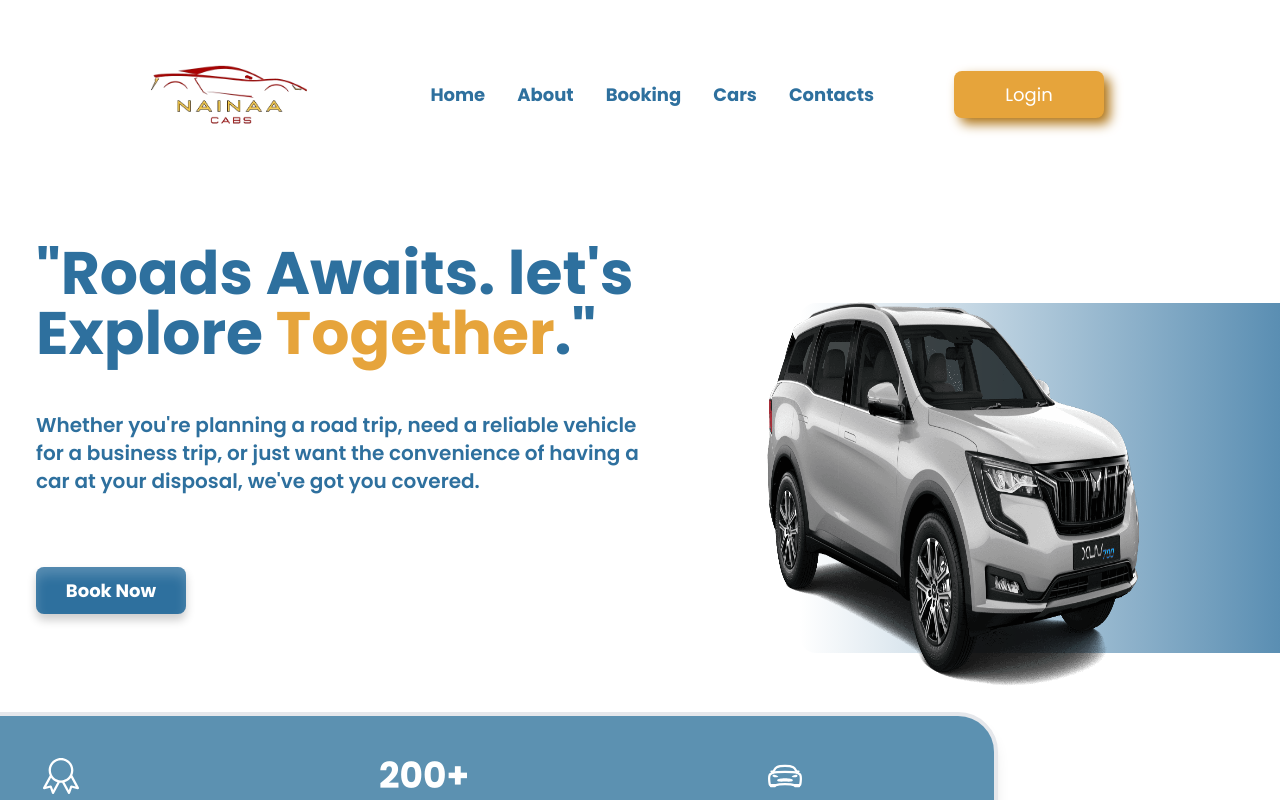
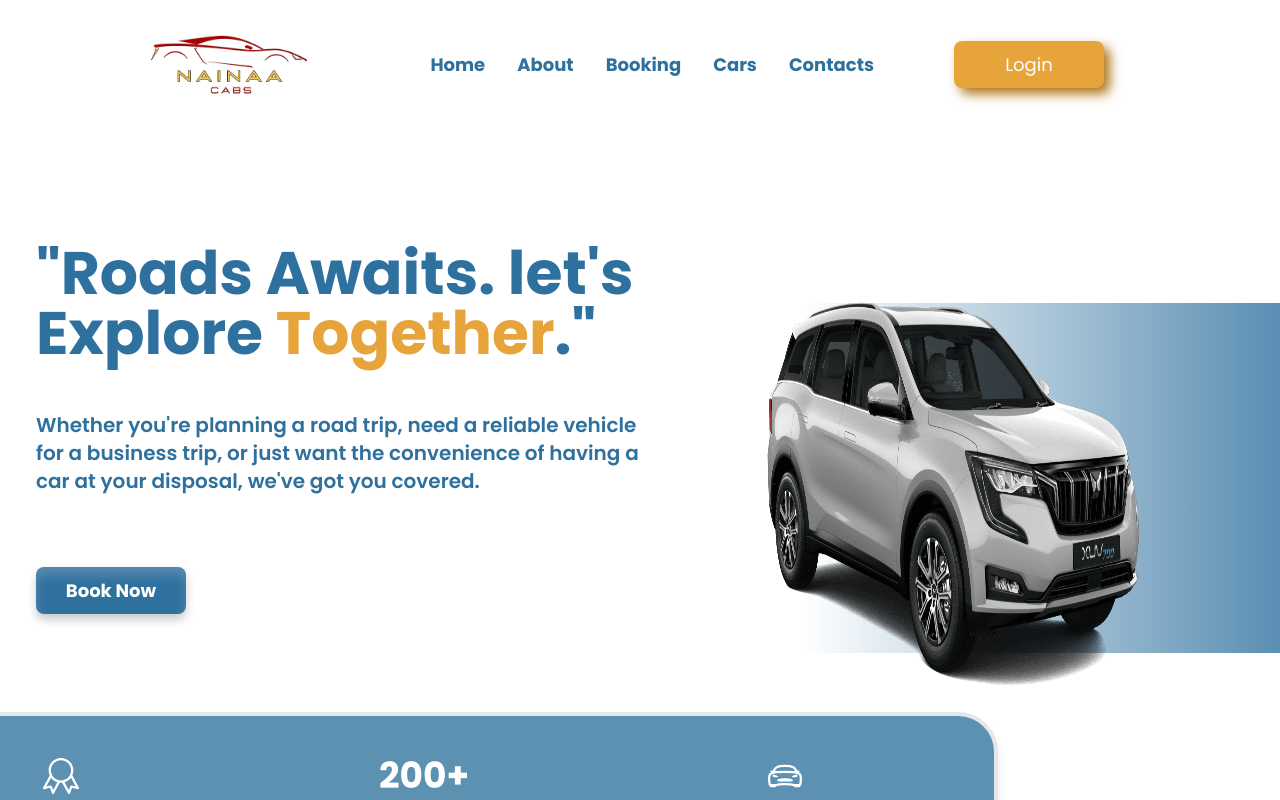
Before and after one commit to Gdgiri/NAINAA-CABS, a React (Vite) app: page / in a window 1280 px wide. Shown: the top 800 px of the page. Built offline with nearby package versions, Linux system fonts and the light colour scheme.

Commit message:
update new in nainaa cabs

```diff
--- a/src/Components/Navbar.css
+++ b/src/Components/Navbar.css
@@ -2,10 +2,7 @@
   font-family: Poppins, "sansarif";
 }
 
-.nav {
-  position: relative;
-  top: 30px;
-}
+
 
 /* .logo {
   position: relative;
@@ -125,8 +122,7 @@
   box-shadow: 2px 4px 6px rgba(0, 0, 0, 0.2); /* pressed shadow */
 }
 
-
-.logo-image{
+.logo-image {
   width: 200px;
 }
 
@@ -164,8 +160,6 @@
     position: relative;
     left: 30px;
   }
-
-
 }
 
 @media (width: 1440px) {
--- a/src/Components/Navbar.jsx
+++ b/src/Components/Navbar.jsx
@@ -51,7 +51,7 @@ const Navbar = () => {
   };
 
   return (
-    <div className="bg-white nav">
+    <div className="bg-white nav sticky top-0 z-50">
       {/* Top Navbar */}
       <div className="flex items-center justify-between px-4 sm:px-6 md:px-12 lg:px-24 py-4 ">
         {/* Logo */}
```
